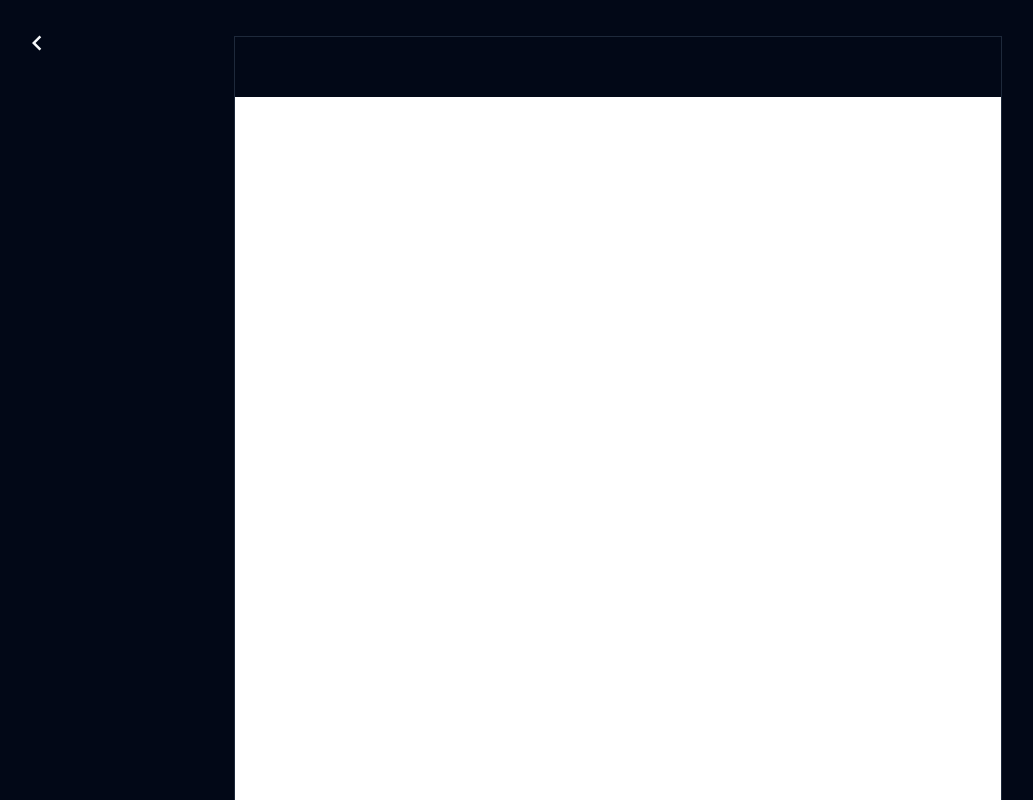
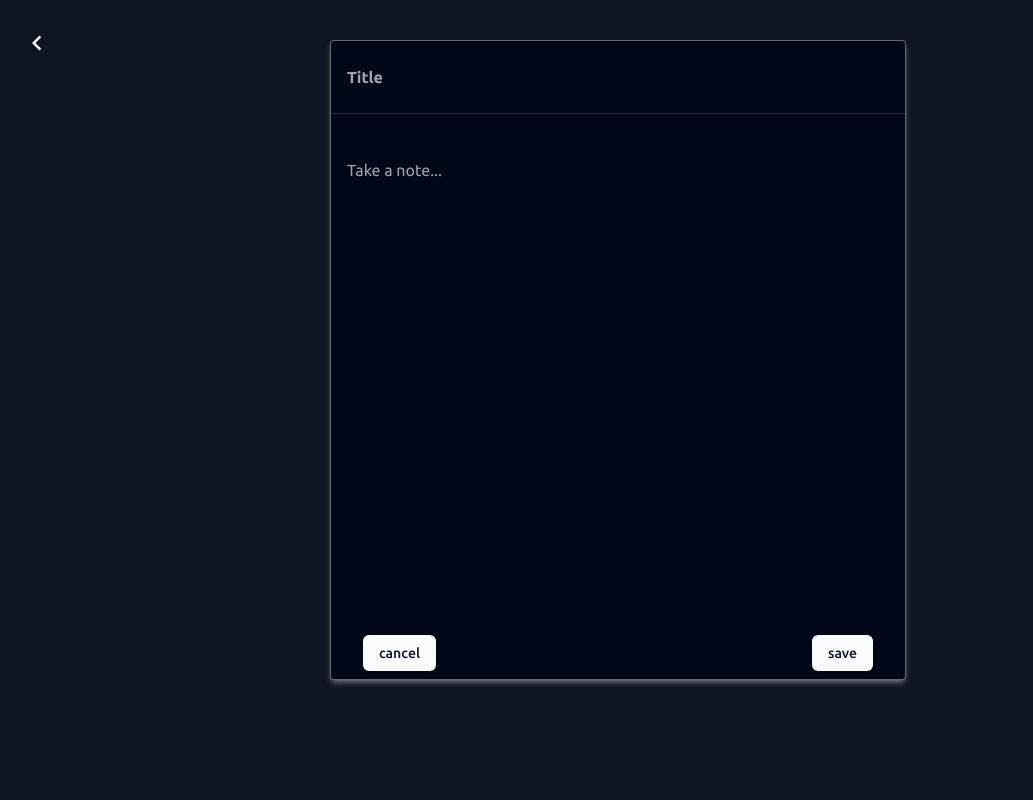
Before and after one commit to mr-zlaam/google-keep-clone, a React (Vite) app: page /updateNote/1 in a window 1280 px wide. Shown: the whole page, without its empty margins (22-1055 px from the left). Built offline with nearby package versions, Linux system fonts and the light colour scheme; no server answers; the database is empty.

Commit message:
"Refactor CreateNote and UpdateNote components: simplify cancel button logic in CreateNote, and update layout and styling in UpdateNote."

```diff
--- a/src/_components/createNote/CreateNote.tsx
+++ b/src/_components/createNote/CreateNote.tsx
@@ -133,14 +133,12 @@ function CreateNote({
                 >
                   save
                 </Button>
-                {data.title && data.description && (
-                  <Button
-                    className="absolute py-4 bottom-2 left-4"
-                    onClick={() => setIsNoteOpen((prev) => !prev)}
-                  >
-                    cancel
-                  </Button>
-                )}
+                <Button
+                  className="absolute py-4 bottom-2 left-10"
+                  onClick={() => setIsNoteOpen((prev) => !prev)}
+                >
+                  cancel
+                </Button>
               </div>
             </form>
           </>
--- a/src/updateNote/UpdateNote.tsx
+++ b/src/updateNote/UpdateNote.tsx
@@ -6,7 +6,7 @@ import { useMessage } from "@/hooks/useMessage";
 import { useSlugGenerator } from "@/hooks/useSlugGenerator";
 import { Note } from "@/types";
 import { Timestamp, doc, updateDoc } from "firebase/firestore";
-import { useEffect, useState } from "react";
+import { Fragment, useEffect, useState } from "react";
 import { useNavigate } from "react-router-dom";
 interface UpdateNoteProps {
   noteData: Note | null;
@@ -105,24 +105,49 @@ function UpdateNote({ noteData, updateSlug }: UpdateNoteProps) {
         </div>
       )}
       {!isModalOpen && !isLoading && (
-        <main className="h-screen px-4 py-4 overflow-hidden ">
-          <div className="relative max-w-screen-md mx-auto overflow-hidden border box h-fit top-5 ">
+        <Fragment>
+          {isLoading && (
+            <div className="before:fixed before:h-screen before: before:w-full before:bg-foreground/5 before:top-0 before:left-0">
+              <Loader className="absolute transform -translate-x-1/2 -translate-y-1/2 top-1/2 left-1/2" />
+            </div>
+          )}
+          <div className="before:fixed z-[99] before:h-screen before:w-full before:bg-foreground/5 before:top-0 before:left-0" />
+
+          <>
+            <main className="flex h-[90dvh] py-10 ">
+              <div className=" relative w-full z-[100] flex flex-col max-w-xl mx-auto overflow-hidden border rounded shadow-md  text-foreground bg-background shadow-foreground/30 border-foreground/40 h-full ">
                 <input
+                  value={updateData.title}
+                  onChange={handleChange}
                   type="text"
                   name="title"
-              value={updateData.title}
-              onChange={handleChange}
-              className="w-full px-5 py-4 text-lg font-bold uppercase bg-transparent outline-none"
+                  placeholder="Title"
+                  className="p-4 my-2 font-semibold uppercase outline-none text-foreground bg-background placeholder:capitalize"
                 />
+                <hr />
                 <textarea
-              name="description"
                   value={updateData.description}
                   onChange={handleChange}
-              rows={50}
-              className="w-full p-4 overflow-hidden text-black outline-none"
-            ></textarea>
+                  name="description"
+                  id="note"
+                  placeholder="Take a note..."
+                  className="h-full px-4 py-4 outline-none resize-none my-7 bg-background"
+                />
+                <div className="flex flex-row-reverse items-center justify-between w-full px-4 py-2">
+                  <Button className="mx-4" onClick={hanldeModalOpen}>
+                    save
+                  </Button>
+                  <Button
+                    className="mx-4"
+                    onClick={() => navigate(`/1/${updateSlug}`)}
+                  >
+                    cancel
+                  </Button>
+                </div>
               </div>
             </main>
+          </>
+        </Fragment>
       )}
     </>
   );
```
Lines whose indentation alone changed are shown as unchanged.
